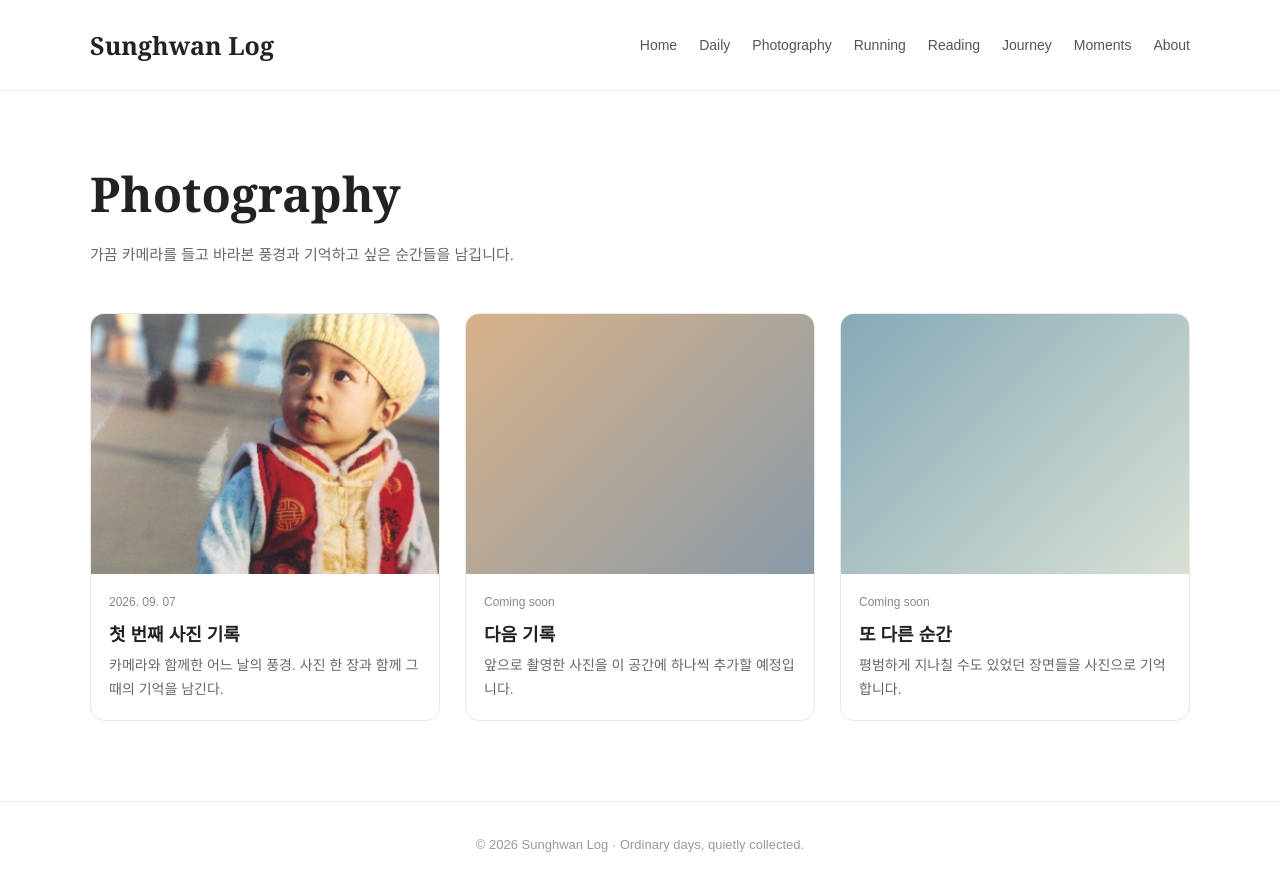
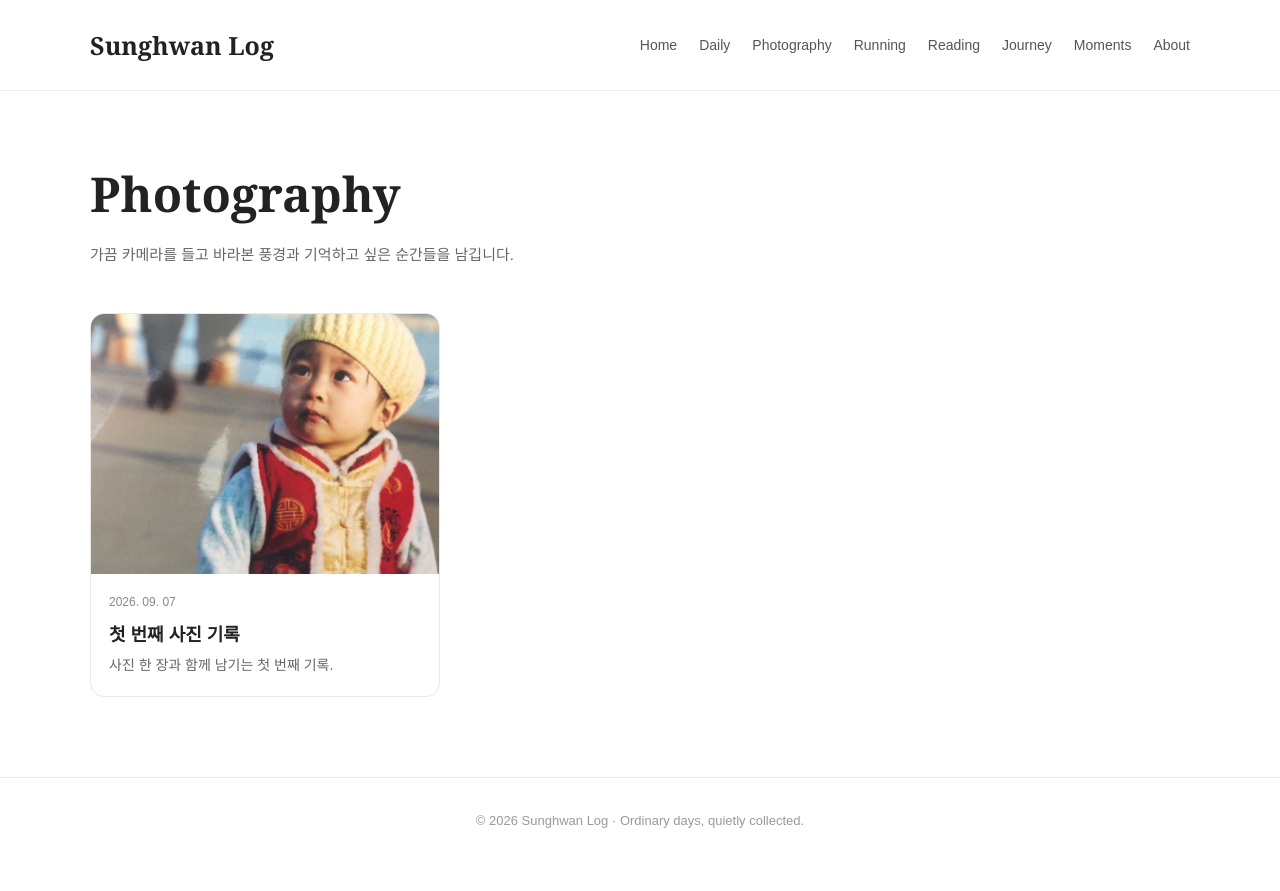
Before and after one commit to sunghwanlog/sunghwanlog.github.io, a Jekyll site: the page built from photography.html, in a window 1280 px wide. Shown: the top 891 px of the page. Built offline with Jekyll 4.4.1, drawn with Linux system fonts in a browser that asks for light colours.

Commit message:
Automate photography gallery

```diff
--- a/photography.html
+++ b/photography.html
@@ -1,3 +1,5 @@
+---
+---
 <!DOCTYPE html>
 <html lang="ko">
 
@@ -232,28 +234,31 @@
 
 <section class="gallery">
 
-<a class="photo-link" href="posts/photo-001.html">
+  {% assign photo_posts = site.posts | where: "category", "photography" %}
+
+  {% for post in photo_posts %}
+
+    <a class="photo-link" href="{{ post.url | relative_url }}">
 
       <article class="photo-card">
 
         <img
-      src="images/photo-001.jpg"
-      alt="카메라가 놓여 있는 풍경"
+          src="{{ post.image | relative_url }}"
+          alt="{{ post.title }}"
         >
 
         <div class="photo-content">
 
           <span class="photo-date">
-        2026. 09. 07
+            {{ post.date | date: "%Y. %m. %d" }}
           </span>
 
           <h2>
-        첫 번째 사진 기록
+            {{ post.title }}
           </h2>
 
           <p>
-        카메라와 함께한 어느 날의 풍경.
-        사진 한 장과 함께 그때의 기억을 남긴다.
+            {{ post.description }}
           </p>
 
         </div>
@@ -262,60 +267,7 @@
 
     </a>
 
-    <article class="photo-card">
-
-      <div style="
-        height:260px;
-        background:linear-gradient(135deg,#d8b28a,#899aa8);
-      ">
-      </div>
-
-      <div class="photo-content">
-
-        <span class="photo-date">
-          Coming soon
-        </span>
-
-        <h2>
-          다음 기록
-        </h2>
-
-        <p>
-          앞으로 촬영한 사진을
-          이 공간에 하나씩 추가할 예정입니다.
-        </p>
-
-      </div>
-
-    </article>
-
-
-    <article class="photo-card">
-
-      <div style="
-        height:260px;
-        background:linear-gradient(135deg,#86a9b7,#d8e0d4);
-      ">
-      </div>
-
-      <div class="photo-content">
-
-        <span class="photo-date">
-          Coming soon
-        </span>
-
-        <h2>
-          또 다른 순간
-        </h2>
-
-        <p>
-          평범하게 지나칠 수도 있었던
-          장면들을 사진으로 기억합니다.
-        </p>
-
-      </div>
-
-    </article>
+  {% endfor %}
 
 </section>
 
```
Lines whose indentation alone changed are shown as unchanged.
